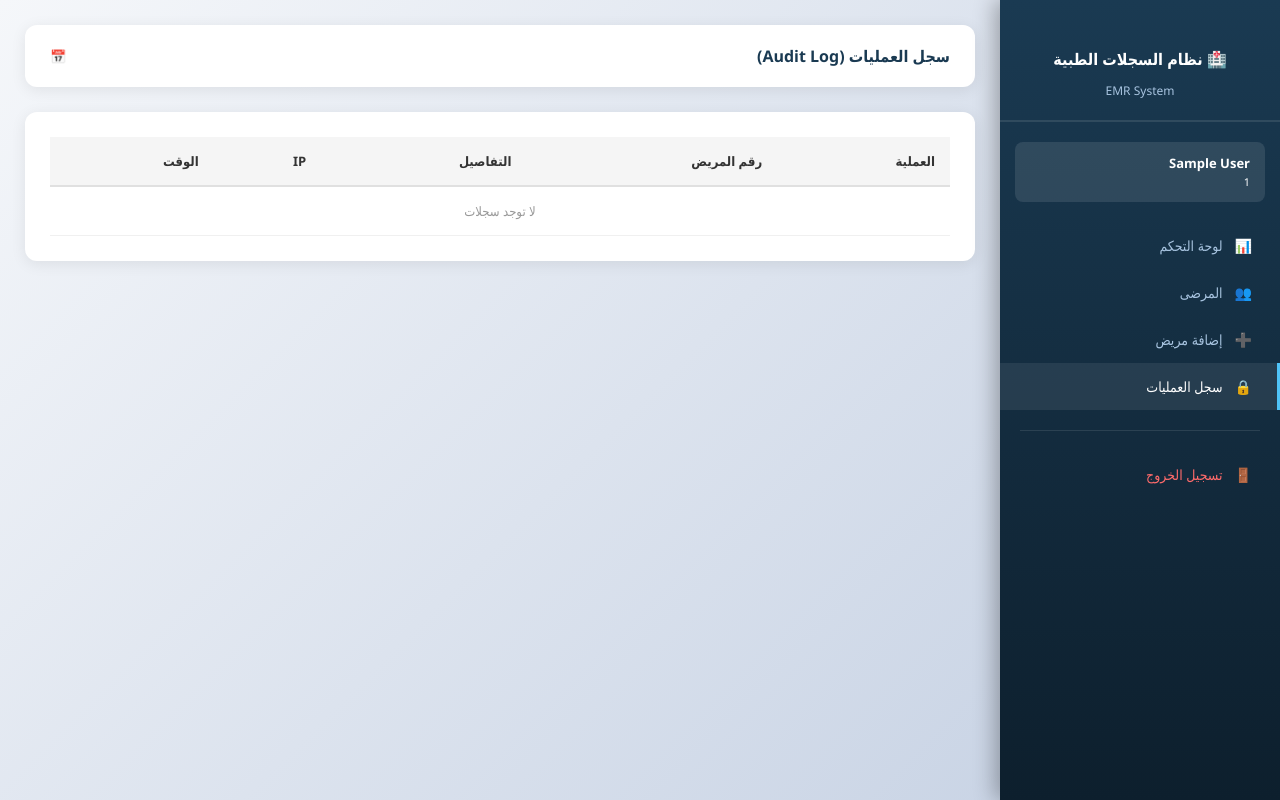
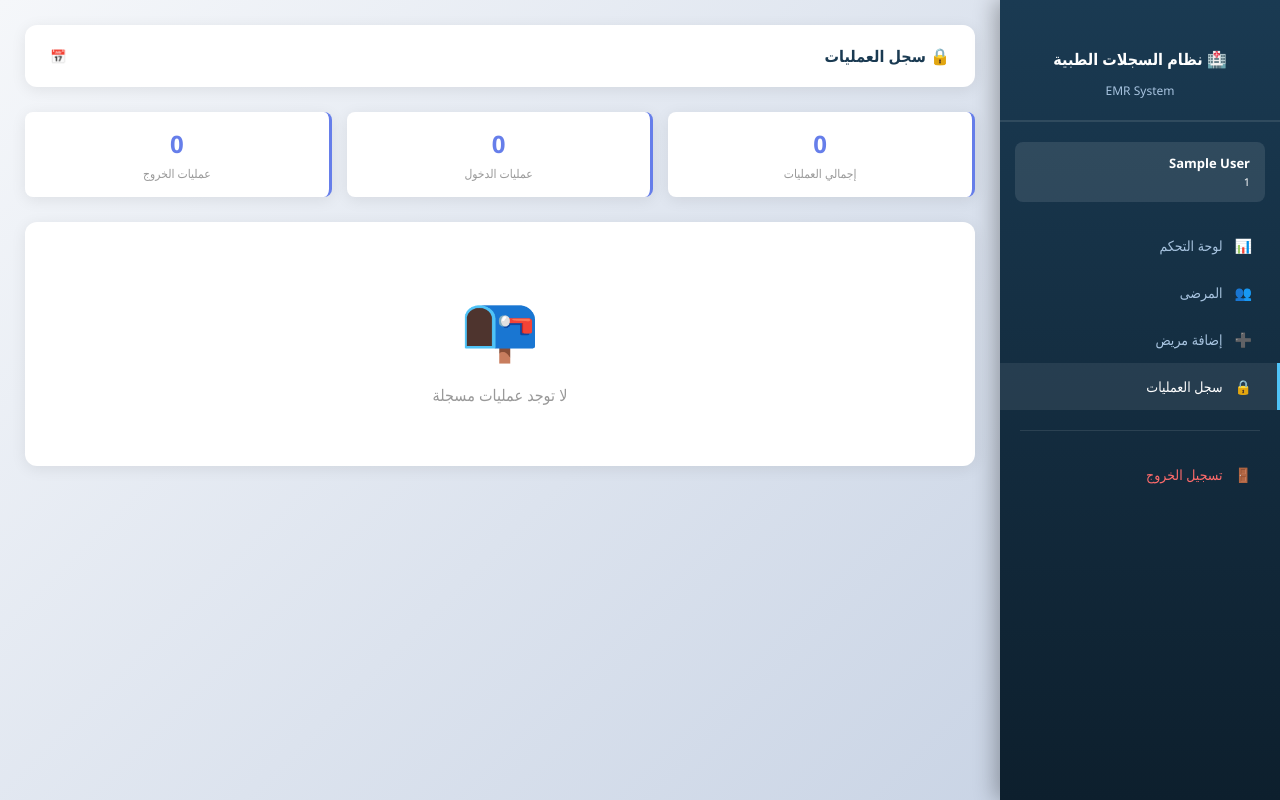
Before and after one commit to b28593075-alt/hospital-system, a Flask app: page /audit in a window 1280 px wide. Run offline with Flask 3, Linux system fonts and the light colour scheme; the visitor is signed in with stand-in values (Sample User, id 1); data comes from the database, SQL or seed files in the repository; data that the repository does not hold is empty.

Commit message:
Complete UI redesign with modern styling

```diff
--- a/templates/audit_log.html
+++ b/templates/audit_log.html
@@ -1,43 +1,210 @@
-{% extends 'base.html' %}
+{% extends "base.html" %}
+
 {% block title %}سجل العمليات{% endblock %}
-{% block page_title %}<i class="bi bi-shield-check me-2"></i>سجل العمليات (Audit Log){% endblock %}
+{% block page_title %}🔒 سجل العمليات{% endblock %}
+
 {% block content %}
-<div class="card">
-    <div class="card-body p-0">
-        <table class="table table-hover mb-0">
-            <thead class="table-dark">
+
+<style>
+    .logs-container {
+        background: #fff;
+        border-radius: 12px;
+        box-shadow: 0 3px 15px rgba(0,0,0,0.08);
+        overflow: hidden;
+    }
+
+    .logs-table {
+        width: 100%;
+        border-collapse: collapse;
+    }
+
+    .logs-table thead {
+        background: linear-gradient(135deg, #f5f7fa 0%, #c3cfe2 100%);
+    }
+
+    .logs-table th {
+        padding: 18px 20px;
+        text-align: right;
+        font-weight: 700;
+        color: #333;
+        border-bottom: 2px solid #e0e0e0;
+    }
+
+    .logs-table td {
+        padding: 18px 20px;
+        border-bottom: 1px solid #f0f0f0;
+    }
+
+    .logs-table tbody tr:hover {
+        background: #f9f9f9;
+    }
+
+    .action-badge {
+        display: inline-block;
+        padding: 6px 12px;
+        border-radius: 20px;
+        font-weight: 600;
+        font-size: 12px;
+    }
+
+    .action-login {
+        background: #e8f5e9;
+        color: #2e7d32;
+    }
+
+    .action-logout {
+        background: #ffebee;
+        color: #c62828;
+    }
+
+    .action-view {
+        background: #e3f2fd;
+        color: #1565c0;
+    }
+
+    .action-add {
+        background: #f3e5f5;
+        color: #6a1b9a;
+    }
+
+    .action-search {
+        background: #fff3e0;
+        color: #e65100;
+    }
+
+    .timestamp {
+        color: #999;
+        font-size: 13px;
+    }
+
+    .empty-state {
+        text-align: center;
+        padding: 60px 20px;
+        color: #999;
+    }
+
+    .empty-state-icon {
+        font-size: 4rem;
+        margin-bottom: 15px;
+    }
+
+    .filter-box {
+        background: #fff;
+        padding: 20px;
+        border-radius: 12px;
+        margin-bottom: 25px;
+        box-shadow: 0 3px 15px rgba(0,0,0,0.08);
+    }
+
+    .filter-box select,
+    .filter-box input {
+        padding: 10px 12px;
+        border: 2px solid #e0e0e0;
+        border-radius: 6px;
+        font-size: 13px;
+        margin-right: 10px;
+    }
+
+    .filter-box select:focus,
+    .filter-box input:focus {
+        outline: none;
+        border-color: #667eea;
+    }
+
+    .stats-row {
+        display: grid;
+        grid-template-columns: repeat(auto-fit, minmax(200px, 1fr));
+        gap: 15px;
+        margin-bottom: 25px;
+    }
+
+    .stat-mini {
+        background: #fff;
+        padding: 15px;
+        border-radius: 8px;
+        box-shadow: 0 3px 15px rgba(0,0,0,0.08);
+        text-align: center;
+        border-right: 3px solid #667eea;
+    }
+
+    .stat-mini .number {
+        font-size: 1.5rem;
+        font-weight: 700;
+        color: #667eea;
+    }
+
+    .stat-mini .label {
+        color: #999;
+        font-size: 12px;
+        margin-top: 5px;
+    }
+</style>
+
+<!-- Stats -->
+<div class="stats-row">
+    <div class="stat-mini">
+        <div class="number">{{ logs|length }}</div>
+        <div class="label">إجمالي العمليات</div>
+    </div>
+    <div class="stat-mini">
+        <div class="number">{{ logs|selectattr('action', 'equalto', 'LOGIN')|list|length }}</div>
+        <div class="label">عمليات الدخول</div>
+    </div>
+    <div class="stat-mini">
+        <div class="number">{{ logs|selectattr('action', 'equalto', 'LOGOUT')|list|length }}</div>
+        <div class="label">عمليات الخروج</div>
+    </div>
+</div>
+
+<!-- Logs Table -->
+<div class="logs-container">
+    {% if logs %}
+        <table class="logs-table">
+            <thead>
                 <tr>
+                    <th>الوقت</th>
                     <th>العملية</th>
+                    <th>المستشفى</th>
                     <th>رقم المريض</th>
                     <th>التفاصيل</th>
-                    <th>IP</th>
-                    <th>الوقت</th>
                 </tr>
             </thead>
             <tbody>
                 {% for log in logs %}
                 <tr>
                     <td>
-                        {% if 'LOGIN' in log.action %}<span class="badge bg-success">{{ log.action }}</span>
-                        {% elif 'VIEW' in log.action %}<span class="badge bg-info">{{ log.action }}</span>
-                        {% elif 'ADD' in log.action %}<span class="badge bg-primary">{{ log.action }}</span>
-                        {% else %}<span class="badge bg-secondary">{{ log.action }}</span>{% endif %}
+                        <span class="timestamp">
+                            📅 {{ log['timestamp'] }}
+                        </span>
                     </td>
                     <td>
-                        {% if log.patient_id %}
-                        <a href="{{ url_for('patient_profile', patient_id=log.patient_id) }}"
-                           class="patient-id-badge text-decoration-none">{{ log.patient_id }}</a>
-                        {% else %}-{% endif %}
+                        {% if log['action'] == 'LOGIN' %}
+                            <span class="action-badge action-login">🔓 دخول</span>
+                        {% elif log['action'] == 'LOGOUT' %}
+                            <span class="action-badge action-logout">🚪 خروج</span>
+                        {% elif log['action'].startswith('VIEW') %}
+                            <span class="action-badge action-view">👁️ عرض</span>
+                        {% elif log['action'].startswith('ADD') %}
+                            <span class="action-badge action-add">➕ إضافة</span>
+                        {% elif log['action'] == 'SEARCH_PATIENT' %}
+                            <span class="action-badge action-search">🔍 بحث</span>
+                        {% else %}
+                            <span class="action-badge">{{ log['action'] }}</span>
+                        {% endif %}
                     </td>
-                    <td>{{ log.details or '-' }}</td>
-                    <td><code>{{ log.ip_address }}</code></td>
-                    <td>{{ log.timestamp.strftime('%Y-%m-%d %H:%M') if log.timestamp else '-' }}</td>
+                    <td>{{ log['hospital_name'] or '-' }}</td>
+                    <td>{{ log['patient_id'] or '-' }}</td>
+                    <td style="color: #666; font-size: 13px;">{{ log['details'] or '-' }}</td>
                 </tr>
-                {% else %}
-                <tr><td colspan="5" class="text-center text-muted py-4">لا توجد سجلات</td></tr>
                 {% endfor %}
             </tbody>
         </table>
-    </div>
+    {% else %}
+        <div class="empty-state">
+            <div class="empty-state-icon">📭</div>
+            <p>لا توجد عمليات مسجلة</p>
+        </div>
+    {% endif %}
 </div>
+
 {% endblock %}
```
